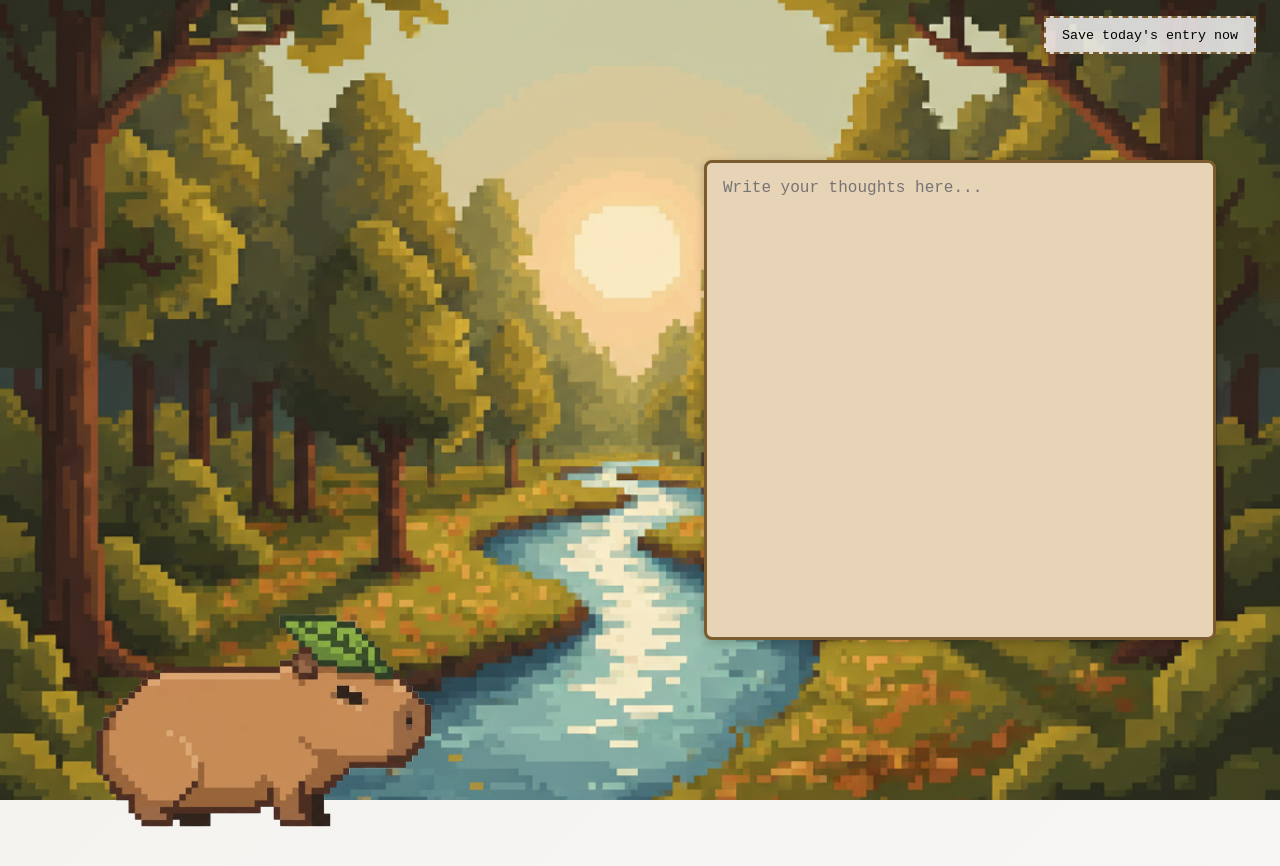
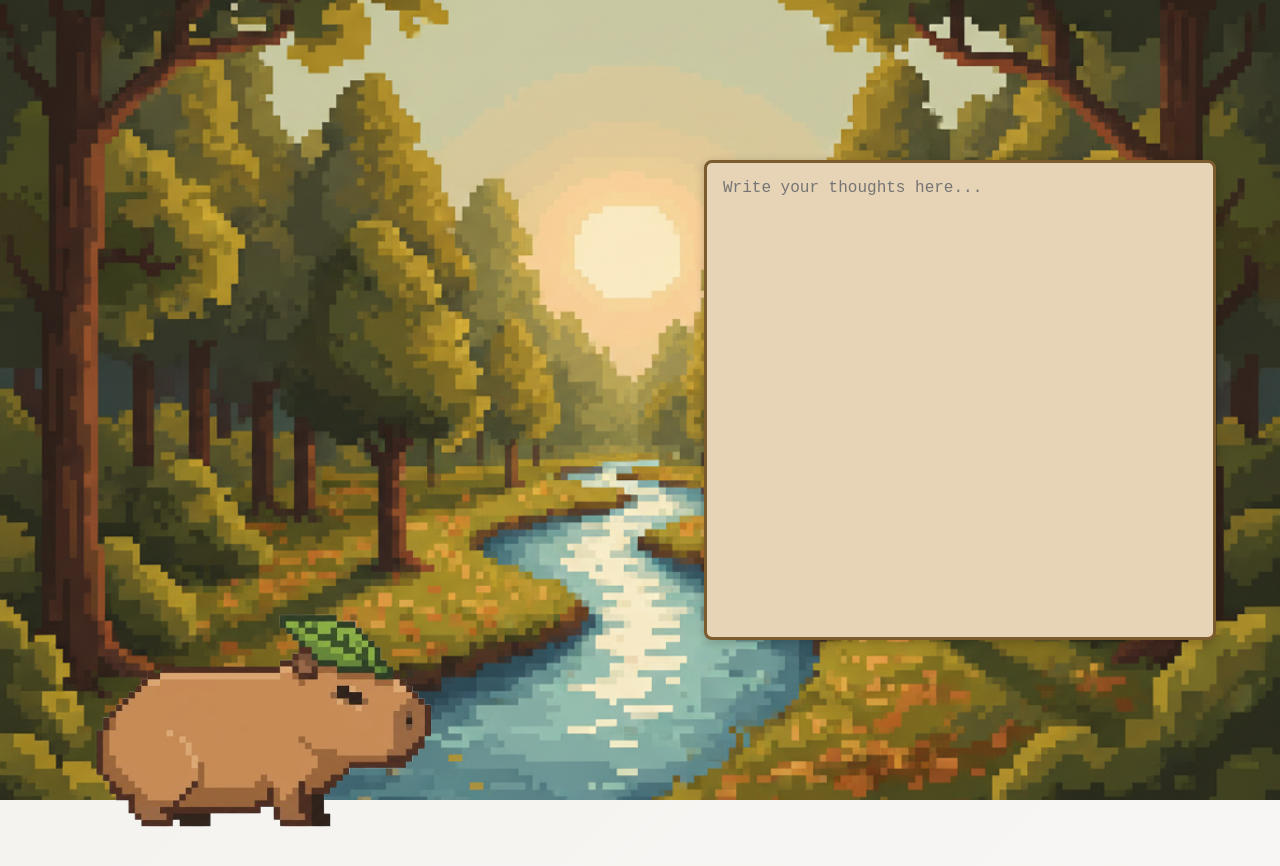
Before and after one commit to beckettld/journai, a SvelteKit app: page /session/journal in a window 1280 px wide. Shown: the top 866 px of the page. Built offline with nearby package versions, Linux system fonts and the light colour scheme; no server answers.

Commit message:
remove the tester save daily entry test button on journal page

```diff
--- a/src/routes/session/journal/+page.svelte
+++ b/src/routes/session/journal/+page.svelte
@@ -243,10 +243,6 @@ let mounted = false;
     placeholder="Write your thoughts here..."
   ></textarea>
 
-  <button class="debug-save" on:click={uploadDailyEntry}>
-    Save today&apos;s entry now
-  </button>
-
     <div class="creature-container">
     <img src="{creature}" alt="creature" class="creature" />
 
```
